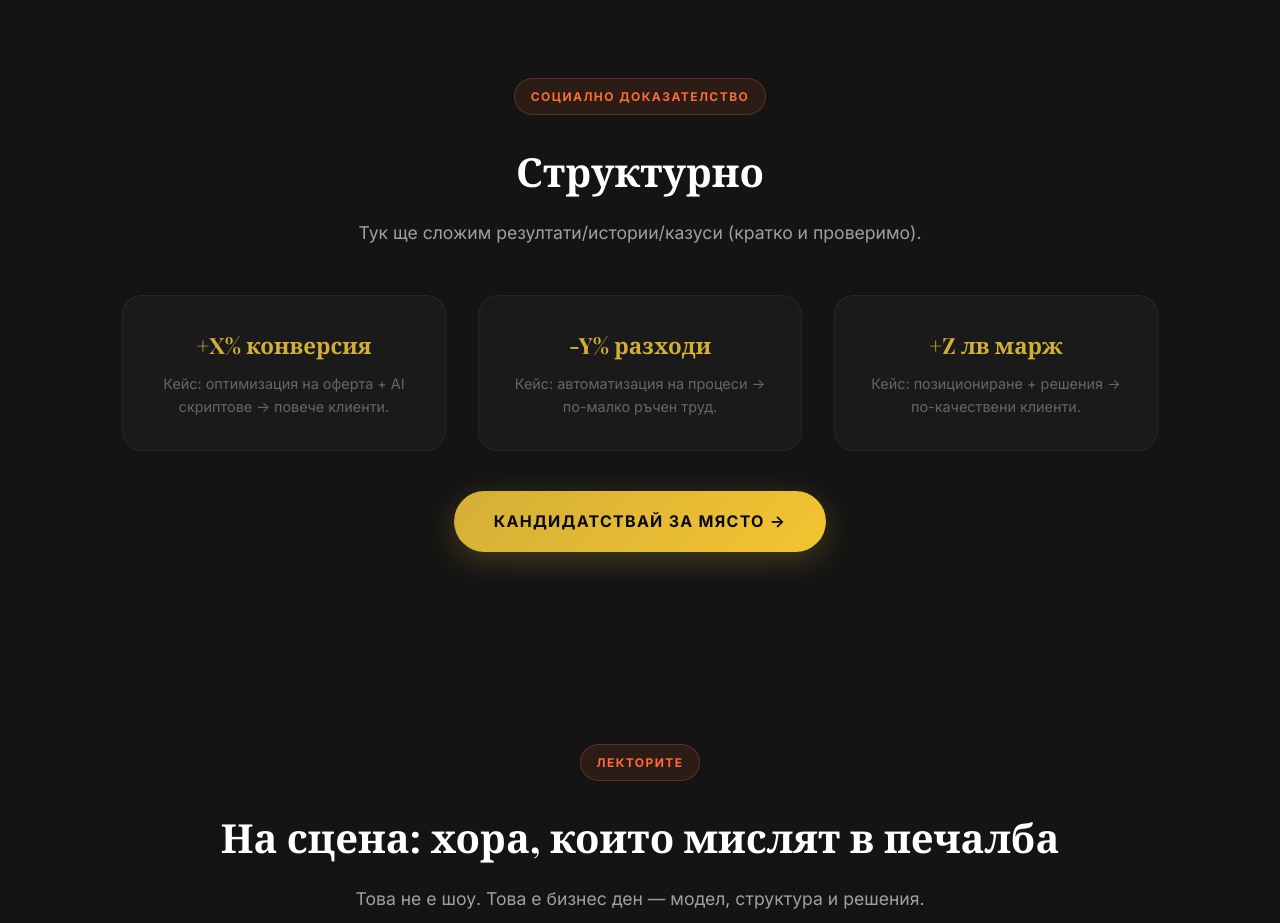
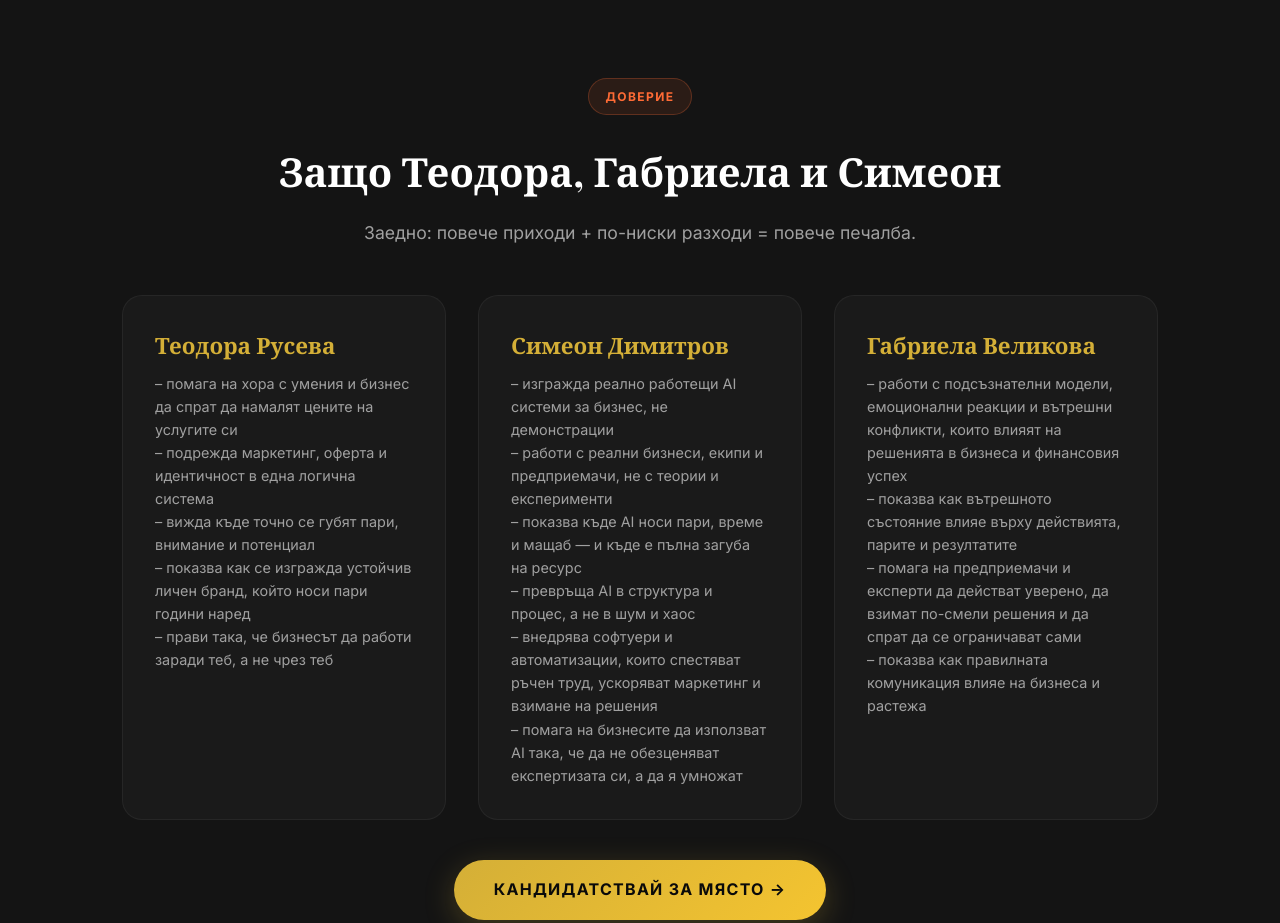
Before and after one commit to simeon619619619619-create/sofia-marketing-event, a plain HTML site: page index.html in a window 1280 px wide. Shown: the part 5700-6623 px from the top of the page. Drawn offline with nearby package versions, Linux system fonts and the light colour scheme.

Commit message:
Add trust section + risk reversal + stronger final CTA

```diff
--- a/index.html
+++ b/index.html
@@ -294,6 +294,54 @@
         </div>
     </section>
 
+    <!-- TRUST (WHY THEM) -->
+    <section class="section speakers">
+        <div class="container">
+            <div class="text-center">
+                <span class="section-label">Доверие</span>
+                <h2 class="section-title">Защо Теодора, Габриела и Симеон</h2>
+                <p class="section-subtitle">Заедно: повече приходи + по-ниски разходи = повече печалба.</p>
+            </div>
+
+            <div class="speakers-grid">
+                <div class="speaker-card" style="text-align:left;">
+                    <h3 class="speaker-name" style="text-align:left;">Теодора Русева</h3>
+                    <p class="speaker-bio" style="color: var(--text-secondary);">
+                        – помага на хора с умения и бизнес да спрат да намалят цените на услугите си<br>
+                        – подрежда маркетинг, оферта и идентичност в една логична система<br>
+                        – вижда къде точно се губят пари, внимание и потенциал<br>
+                        – показва как се изгражда устойчив личен бранд, който носи пари години наред<br>
+                        – прави така, че бизнесът да работи заради теб, а не чрез теб
+                    </p>
+                </div>
+                <div class="speaker-card" style="text-align:left;">
+                    <h3 class="speaker-name" style="text-align:left;">Симеон Димитров</h3>
+                    <p class="speaker-bio" style="color: var(--text-secondary);">
+                        – изгражда реално работещи AI системи за бизнес, не демонстрации<br>
+                        – работи с реални бизнеси, екипи и предприемачи, не с теории и експерименти<br>
+                        – показва къде AI носи пари, време и мащаб — и къде е пълна загуба на ресурс<br>
+                        – превръща AI в структура и процес, а не в шум и хаос<br>
+                        – внедрява софтуери и автоматизации, които спестяват ръчен труд, ускоряват маркетинг и взимане на решения<br>
+                        – помага на бизнесите да използват AI така, че да не обезценяват експертизата си, а да я умножат
+                    </p>
+                </div>
+                <div class="speaker-card" style="text-align:left;">
+                    <h3 class="speaker-name" style="text-align:left;">Габриела Великова</h3>
+                    <p class="speaker-bio" style="color: var(--text-secondary);">
+                        – работи с подсъзнателни модели, емоционални реакции и вътрешни конфликти, които влияят на решенията в бизнеса и финансовия успех<br>
+                        – показва как вътрешното състояние влияе върху действията, парите и резултатите<br>
+                        – помага на предприемачи и експерти да действат уверено, да взимат по-смели решения и да спрат да се ограничават сами<br>
+                        – показва как правилната комуникация влияе на бизнеса и растежа
+                    </p>
+                </div>
+            </div>
+
+            <div class="text-center" style="margin-top: 2.5rem;">
+                <a href="./survey.html" class="hero-cta">КАНДИДАТСТВАЙ ЗА МЯСТО →</a>
+            </div>
+        </div>
+    </section>
+
     <!-- SOCIAL PROOF (STRUCTURAL) -->
     <section class="section speakers">
         <div class="container">
@@ -447,12 +495,16 @@
         </div>
     </section>
 
-    <!-- CTA -->
+    <!-- RISK REVERSAL + FINAL CTA -->
     <section class="cta-section">
         <div class="container">
-            <h2 class="section-title">Това не е билет за събитие.</h2>
-            <p>Това е бизнес решение. Ако търсиш шум — не е за теб. Ако търсиш печалба — кандидатствай за място.</p>
+            <h2 class="section-title">Това не е импулсна покупка. Това е бизнес решение.</h2>
+            <p>Ако търсиш шум — това не е за теб. Ако търсиш печалба — мястото ти е тук.</p>
             <a href="./survey.html" class="hero-cta">Кандидатствай за място →</a>
+            <p style="margin-top: 1.25rem; color: var(--text-secondary); font-weight: 600;">220 места. Само за хора, които мислят в пари.</p>
+            <p style="margin-top: 0.85rem; color: var(--text-muted); font-size: 0.95rem; max-width: 760px; margin-left:auto; margin-right:auto;">
+                Най-големият риск днес не е да използваш AI. Най-големият риск е да го използваш без стратегия за печалба.
+            </p>
         </div>
     </section>
 
```
